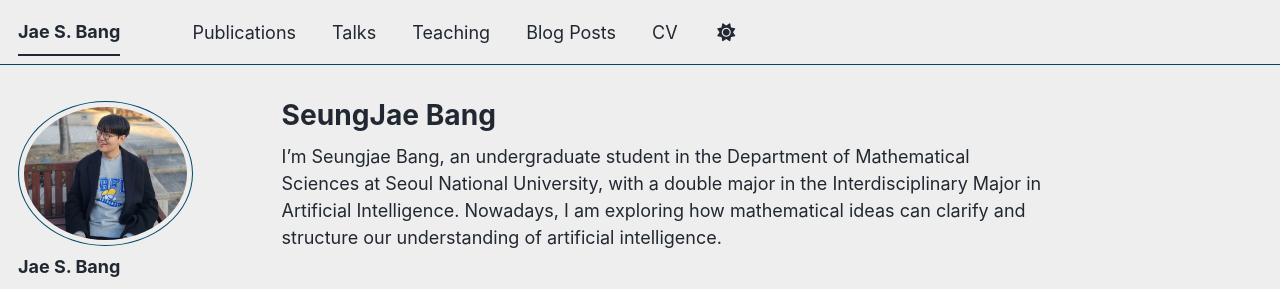
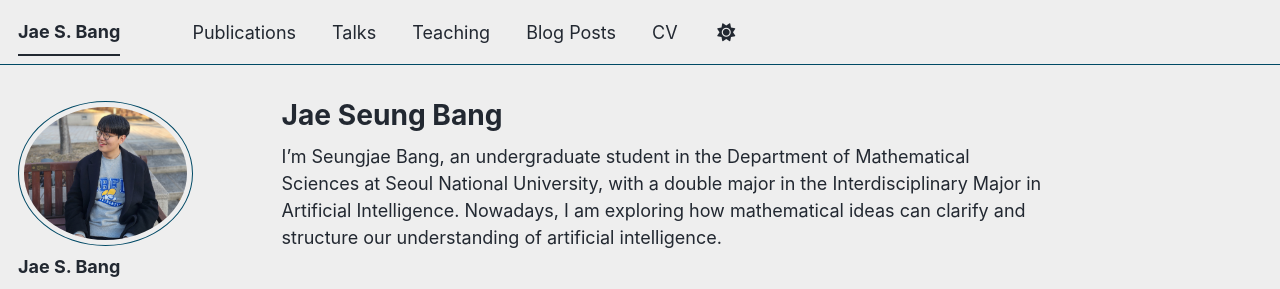
Before and after one commit to jae-s-bang/jae-s-bang.github.io, a Jekyll site: the page built from _pages/about.md, in a window 1280 px wide. Shown: the top 289 px of the page. Built offline with Jekyll 4.4.1, drawn with Linux system fonts in a browser that asks for light colours; a script bundle is joined from its source files by our own code; library files that are not in the unit come from our copies.

Commit message:
Update title from 'SeungJae Bang' to 'Jae Seung Bang'

```diff
--- a/_pages/about.md
+++ b/_pages/about.md
@@ -1,6 +1,6 @@
 ---
 permalink: /
-title: "SeungJae Bang"
+title: "Jae Seung Bang"
 author_profile: true
 redirect_from:
   - /about/
```
